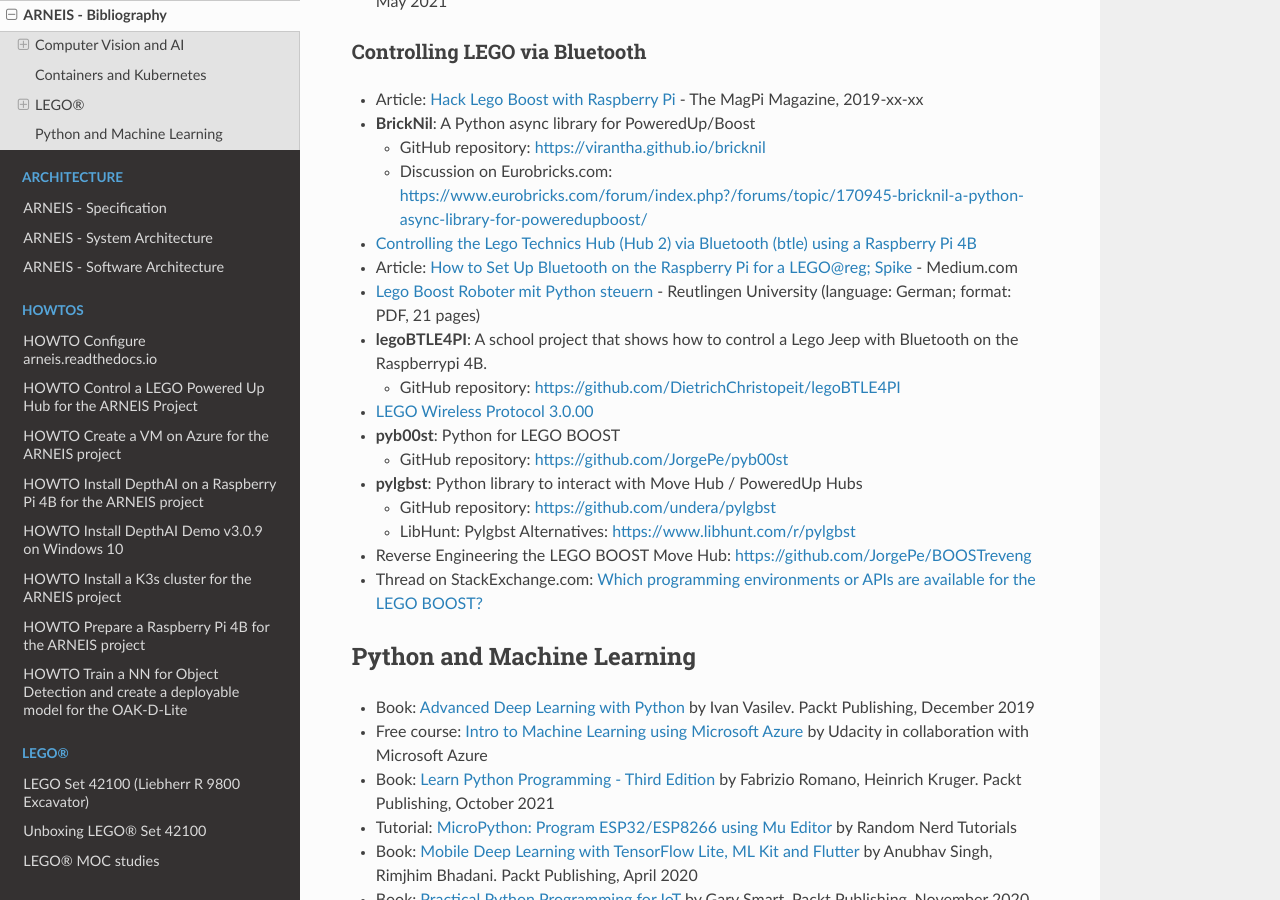
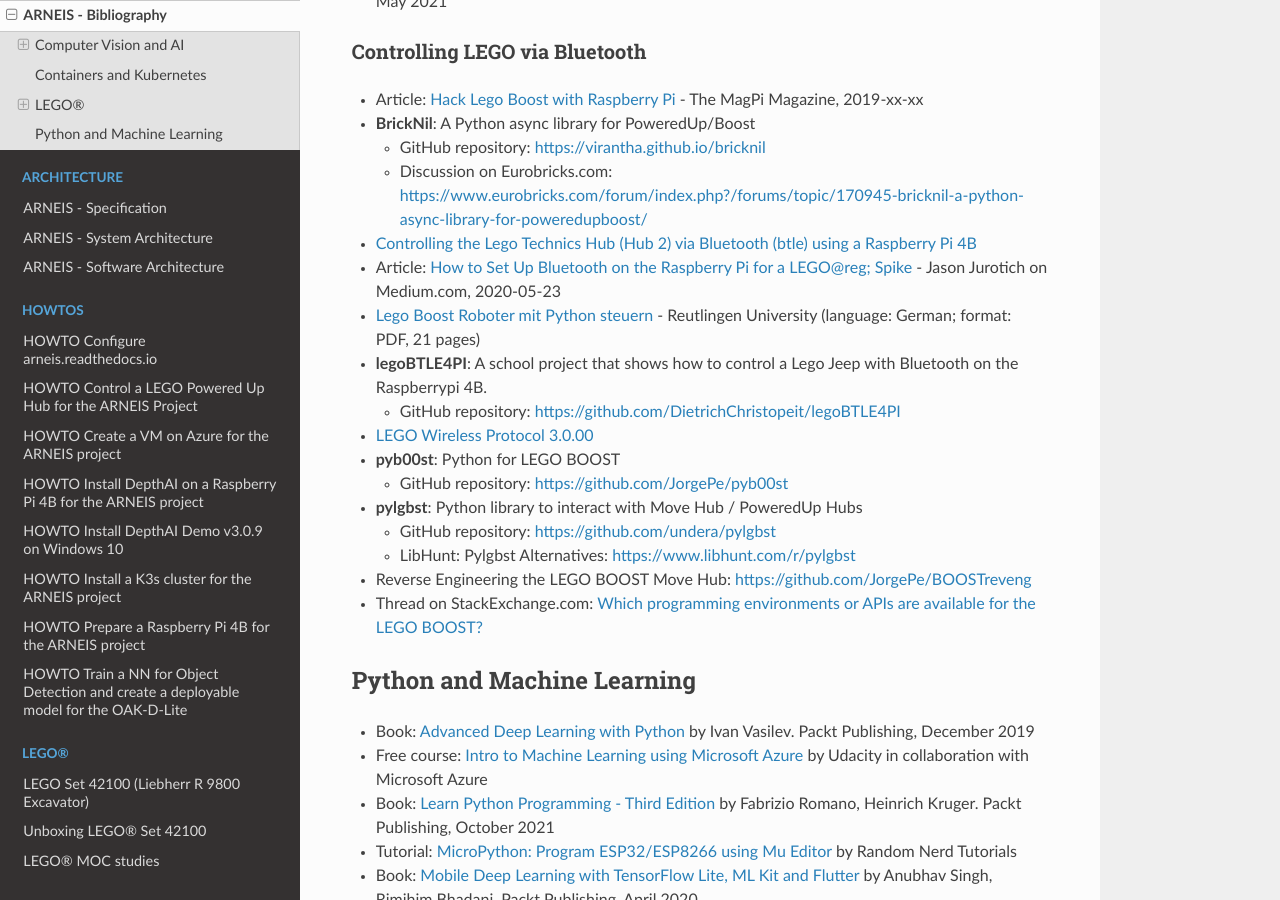
Before and after one commit to B-AROL-O/ARNEIS, a Sphinx documentation site: the page built from docs/bibliography.md, in a window 1280 px wide and 900 px high, scrolled down 1160 px. Built offline with Sphinx 7.4.7 and the Read the Docs theme 2.0.0, drawn with Linux system fonts in a browser that asks for light colours.

Commit message:
Update bibliography.md

```diff
--- a/docs/bibliography.md
+++ b/docs/bibliography.md
@@ -41,7 +41,7 @@
   - GitHub repository: <https://virantha.github.io/bricknil>
   - Discussion on Eurobricks.com: <https://www.eurobricks.com/forum/index.php?/forums/topic/170945-bricknil-a-python-async-library-for-poweredupboost/>
 * [Controlling the Lego Technics Hub (Hub 2) via Bluetooth (btle) using a Raspberry Pi 4B](https://dietrichchristopeit.github.io/lego-pi-docs/#controlling-the-lego-technics-hub-hub-2-via-bluetooth-btle-using-a-rasperry-pi-4b)
-* Article: [How to Set Up Bluetooth on the Raspberry Pi for a LEGO@reg; Spike](https://medium.com/jj-innovative-results/how-to-set-up-bluetooth-on-the-raspberry-pi-for-a-lego-spike-61b137f98673) - Medium.com
+* Article: [How to Set Up Bluetooth on the Raspberry Pi for a LEGO@reg; Spike](https://medium.com/jj-innovative-results/how-to-set-up-bluetooth-on-the-raspberry-pi-for-a-lego-spike-61b137f98673) - Jason Jurotich on Medium.com, 2020-05-23
 * [Lego Boost Roboter mit Python steuern](https://www.tec.reutlingen-university.de/fileadmin/user_upload/Fakultaet_TEC/LegoBoostPython_V3_180618.pdf) - Reutlingen University (language: German; format: PDF, 21 pages)
 * **legoBTLE4PI**: A school project that shows how to control a Lego Jeep with Bluetooth on the Raspberrypi 4B.
   - GitHub repository: <https://github.com/DietrichChristopeit/legoBTLE4PI>
```
